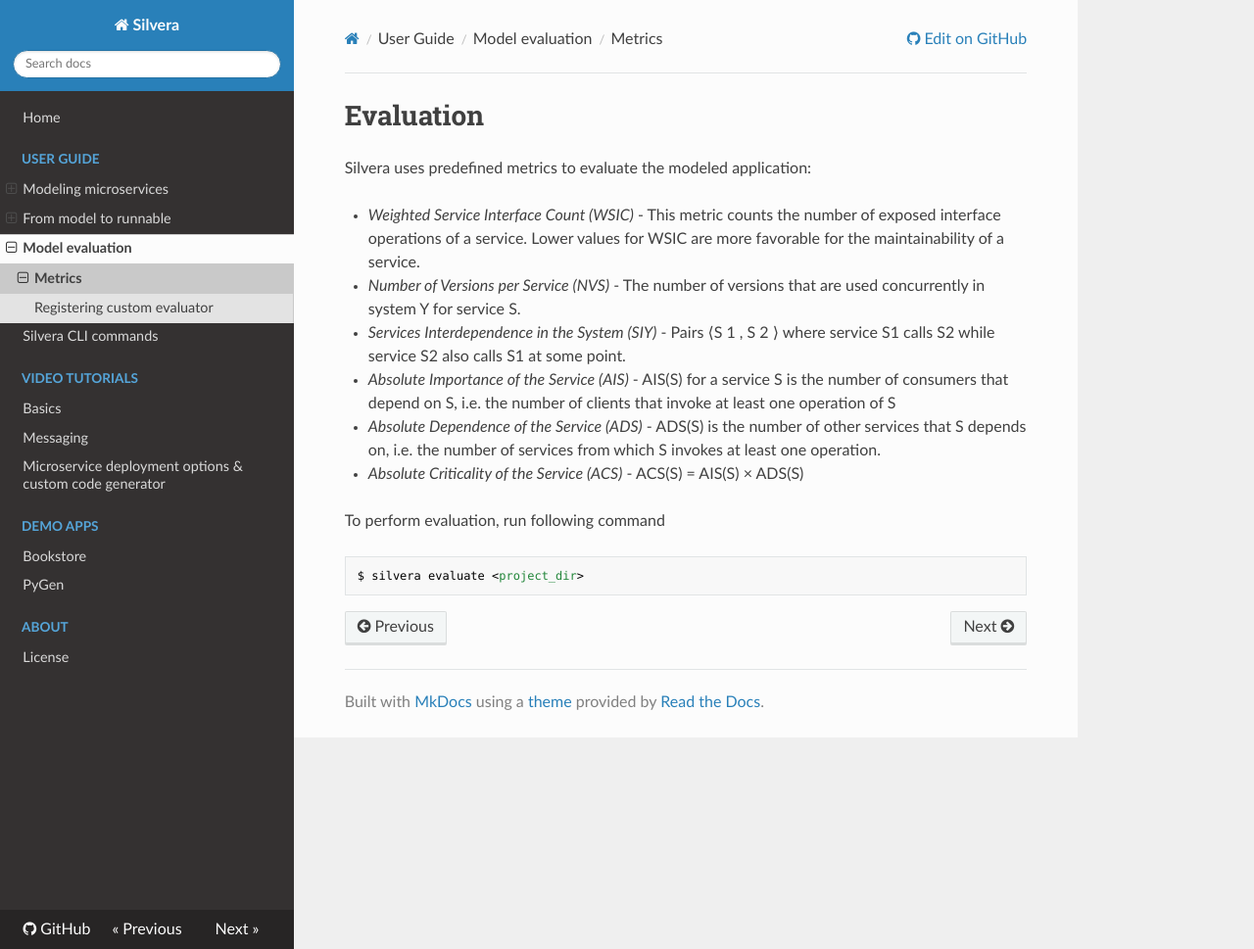
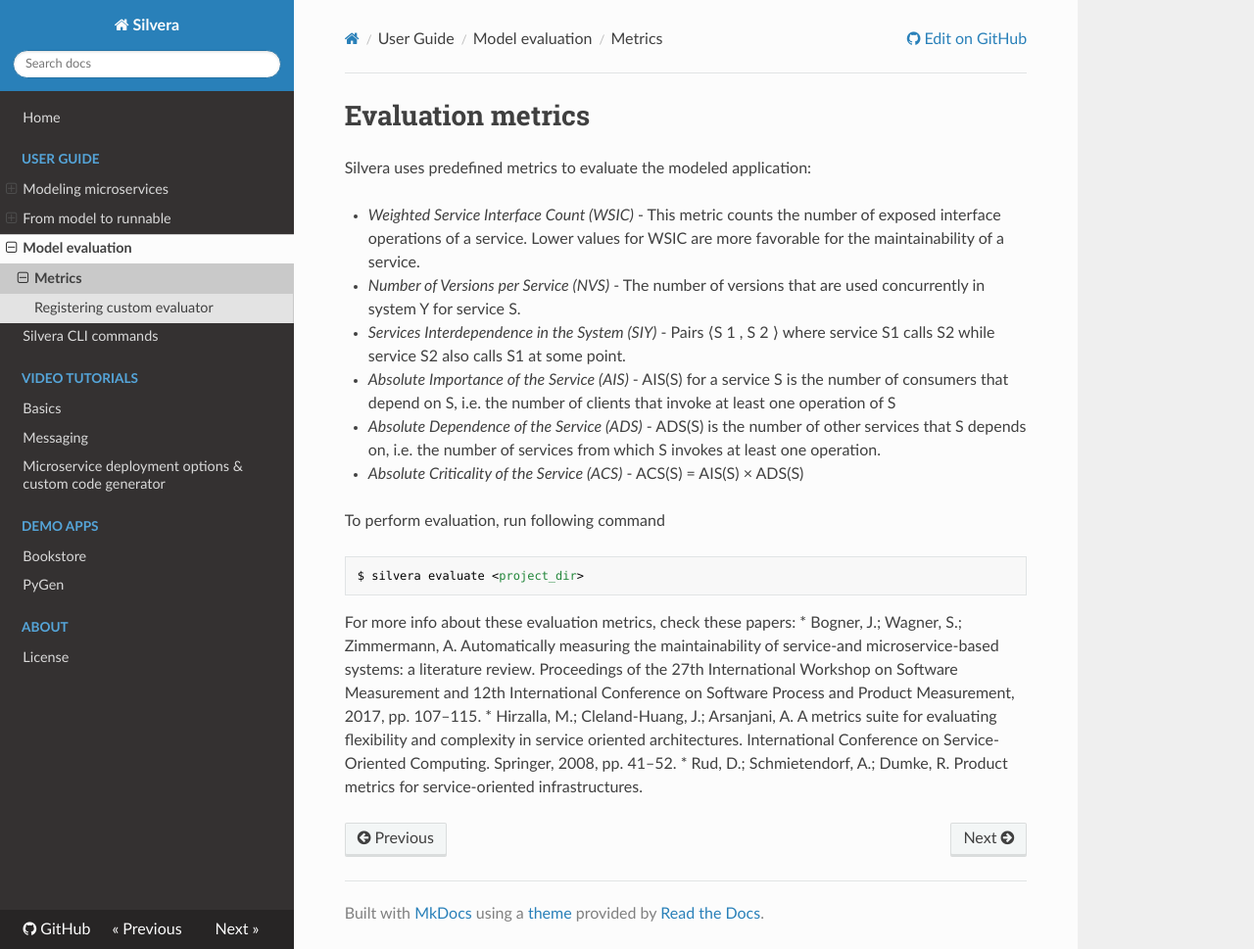
Before and after one commit to alensuljkanovic/silvera, an MkDocs documentation site: the page built from docs/evaluation-metrics.md, in a window 1280 px wide and 969 px high. Shown: the whole window at 98% size. Built offline with MkDocs 1.6.1, drawn with Linux system fonts in a browser that asks for light colours; nearby versions of some CDN libraries.

Commit message:
Update README, index.md and evaluation-metrics.md

````diff
--- a/docs/evaluation-metrics.md
+++ b/docs/evaluation-metrics.md
@@ -1,4 +1,4 @@
-# Evaluation
+# Evaluation metrics
 
 Silvera uses predefined metrics to evaluate the modeled application:
 
@@ -19,3 +19,11 @@
 ```
 $ silvera evaluate <project_dir>
 ```
+
+For more info about these evaluation metrics, check these papers:
+* Bogner, J.; Wagner, S.; Zimmermann, A. Automatically measuring the maintainability of service-and microservice-based systems:
+  a literature review. Proceedings of the 27th International Workshop on Software Measurement and 12th International Conference
+  on Software Process and Product Measurement, 2017, pp. 107–115.
+* Hirzalla, M.; Cleland-Huang, J.; Arsanjani, A. A metrics suite for evaluating flexibility and complexity in service oriented
+architectures. International Conference on Service-Oriented Computing. Springer, 2008, pp. 41–52.
+* Rud, D.; Schmietendorf, A.; Dumke, R. Product metrics for service-oriented infrastructures.
````
Also changed, not shown: README.md (+15 -9 lines), docs/index.md (+14 -6 lines).
